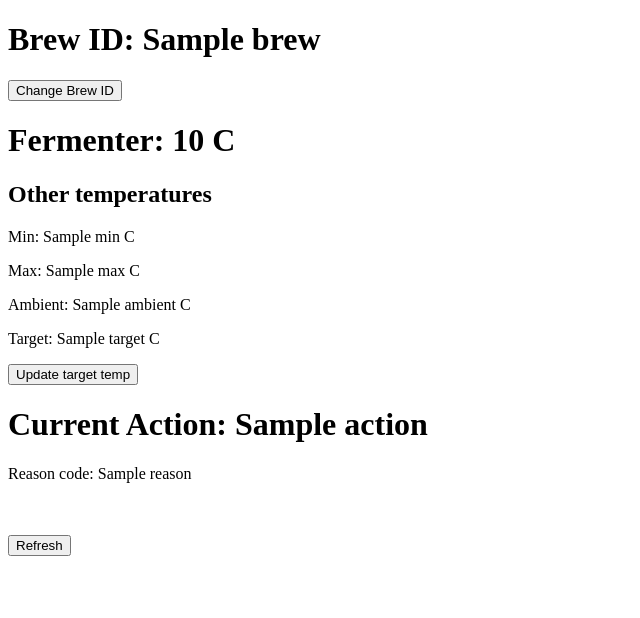
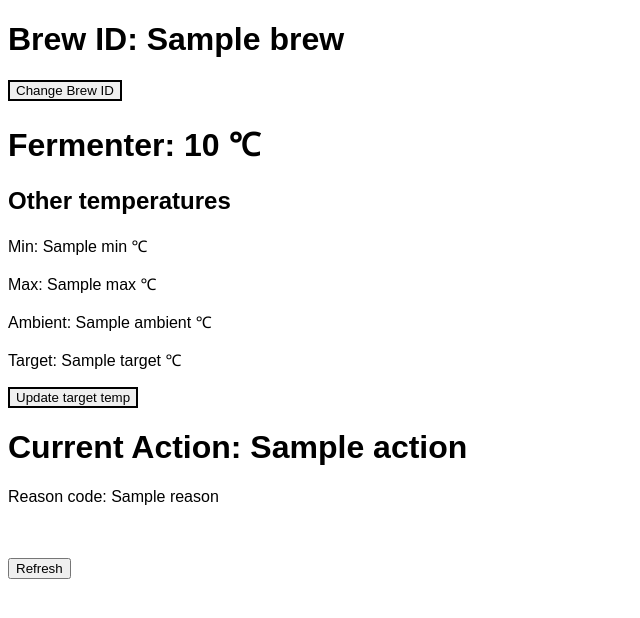
Before and after one commit to d4daveshep/fermenter-temp-controller, a FastAPI app: template web/templates/root.html in a window 1280 px wide. Shown: the top 618 px of the page, without its empty margins (0-640 px from the left). Run offline with FastAPI, Linux system fonts and the light colour scheme; the template is opened without the code that fills it: most values are stand-ins (such as "Sample title", 1, 10 or a date in 2020); parts of the project's set-up code (start-up, migrations or seed data) failed here and were passed over.

Commit message:
added styles.css and form validation to html

```diff
--- a/web/fastapi_app.py
+++ b/web/fastapi_app.py
@@ -1,8 +1,10 @@
 import json
+from pathlib import Path
 
 from fastapi import FastAPI, Request, Form, status
 from fastapi.responses import HTMLResponse, RedirectResponse
 from fastapi.templating import Jinja2Templates
+from fastapi.staticfiles import StaticFiles
 
 from controller.config import ControllerConfig, EnvSettings
 from controller.temperature_database import TemperatureDatabase
@@ -10,10 +12,18 @@ from controller.zmq_sender import ZmqSender
 
 app = FastAPI()
 
+app.mount(
+    "/static",
+    StaticFiles(directory=Path(__file__).parent.parent.absolute() / "static"),
+    name="static",
+)
+
 settings = EnvSettings()
 config = ControllerConfig(settings.config_filename)
 temperature_database = TemperatureDatabase(config)
 sender = ZmqSender(config)
+
+
 
 templates = Jinja2Templates(directory="templates")
 
--- /dev/null
+++ b/web/static/styles.css
@@ -0,0 +1,16 @@
+h1, h2, p, form {
+    font-family: sans-serif;
+}
+
+input:invalid {
+    border: 2px dashed red;
+}
+
+input:invalid:required {
+    background-color: pink;
+}
+
+
+input:valid {
+    border: 2px solid black;
+}
--- a/web/templates/new_brew_id_form.html
+++ b/web/templates/new_brew_id_form.html
@@ -2,12 +2,13 @@
 <html lang="en">
 <head>
     <meta charset="UTF-8">
+    <link href="{{ url_for('static', path='/styles.css') }}" rel="stylesheet">
     <title>Set brew ID</title>
 </head>
 <body>
     <form action="/post-brew-id" method="post">
         <label for="brew_id">New Brew ID:</label>
-        <input type="text", id="brew_id", name="brew_id", value="{{ brew }}">
+        <input type="text" id="brew_id" name="brew_id" value="{{ brew }}" required>
         <input type="submit" value="Submit">
     </form>
 </body>
--- a/web/templates/new_target_temp_form.html
+++ b/web/templates/new_target_temp_form.html
@@ -2,12 +2,13 @@
 <html lang="en">
 <head>
     <meta charset="UTF-8">
+    <link href="{{ url_for('static', path='/styles.css') }}" rel="stylesheet">
     <title>Set target temp</title>
 </head>
 <body>
     <form action="/post-target-temp" method="post">
         <label for="temp">New target temp (C):</label>
-        <input type="text", id="temp", name="temp", value="{{ target }}">
+        <input type="number" step="0.1" id="temp" name="temp" value="{{ target }}" min="1" max="30" required>
         <input type="submit" value="Submit">
     </form>
 </body>
--- a/web/templates/root.html
+++ b/web/templates/root.html
@@ -2,6 +2,7 @@
 <html lang="en">
 <head>
     <meta charset="UTF-8">
+    <link href="{{ url_for('static', path='/styles.css') }}" rel="stylesheet">
     <title>Fermenter Controller</title>
 </head>
 <body>
@@ -10,12 +11,12 @@
         <input type="submit" value="Change Brew ID">
     </form>
 
-    <h1>Fermenter: {{ average }} C</h1>
+    <h1>Fermenter: {{ average }} &#8451;</h1>
     <h2>Other temperatures</h2>
-    <p>Min: {{ min }} C</p>
-    <p>Max: {{ max }} C</p>
-    <p>Ambient: {{ ambient }} C</p>
-        <p>Target: {{ target }} C
+    <p>Min: {{ min }} &#8451;</p>
+    <p>Max: {{ max }} &#8451;</p>
+    <p>Ambient: {{ ambient }} &#8451;</p>
+        <p>Target: {{ target }} &#8451;
     <form action="/new-target-temp" method="get">
         <input type="submit" value="Update target temp">
     </form>
```
Also changed, not shown: 1 other file.
